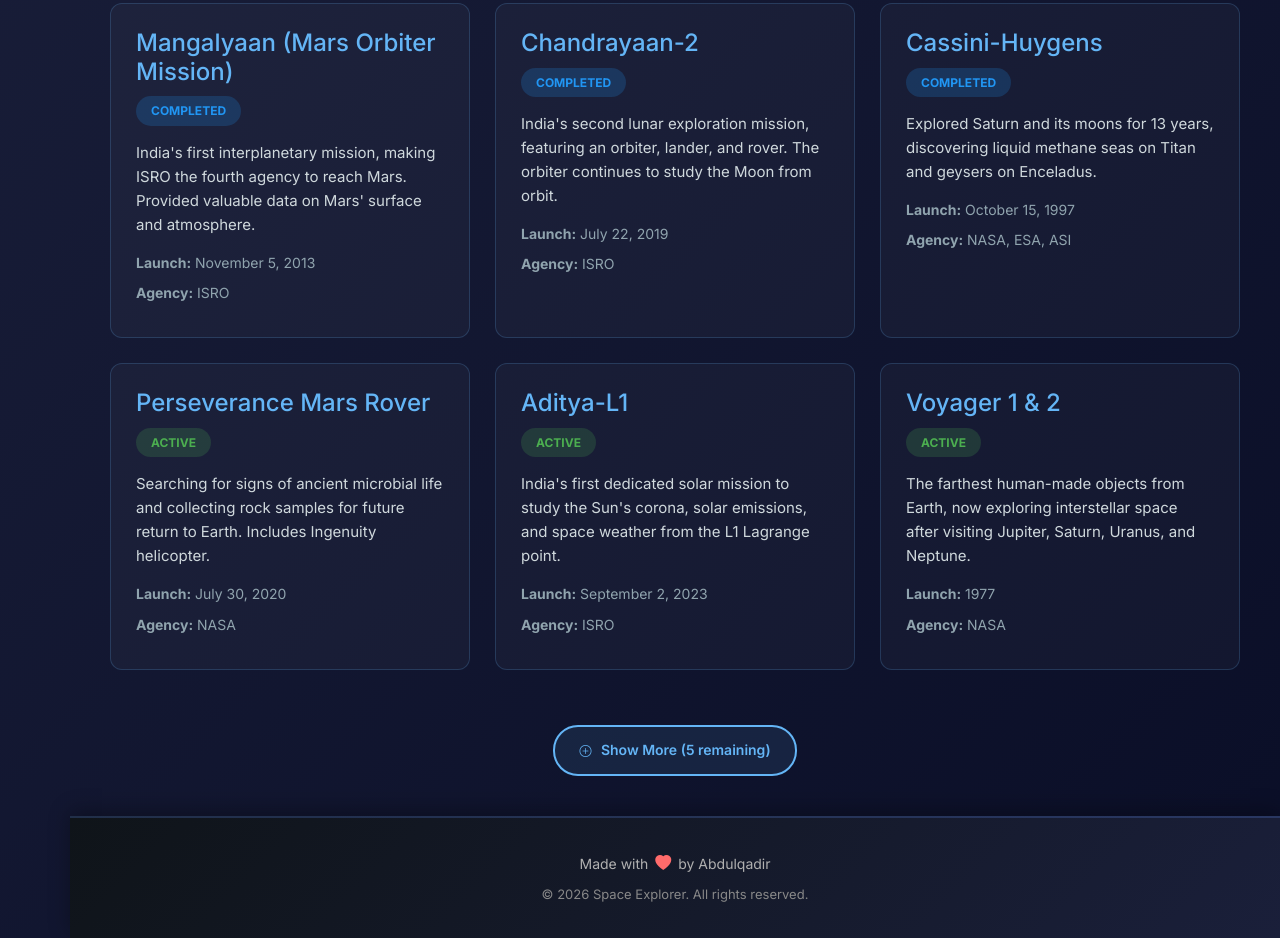
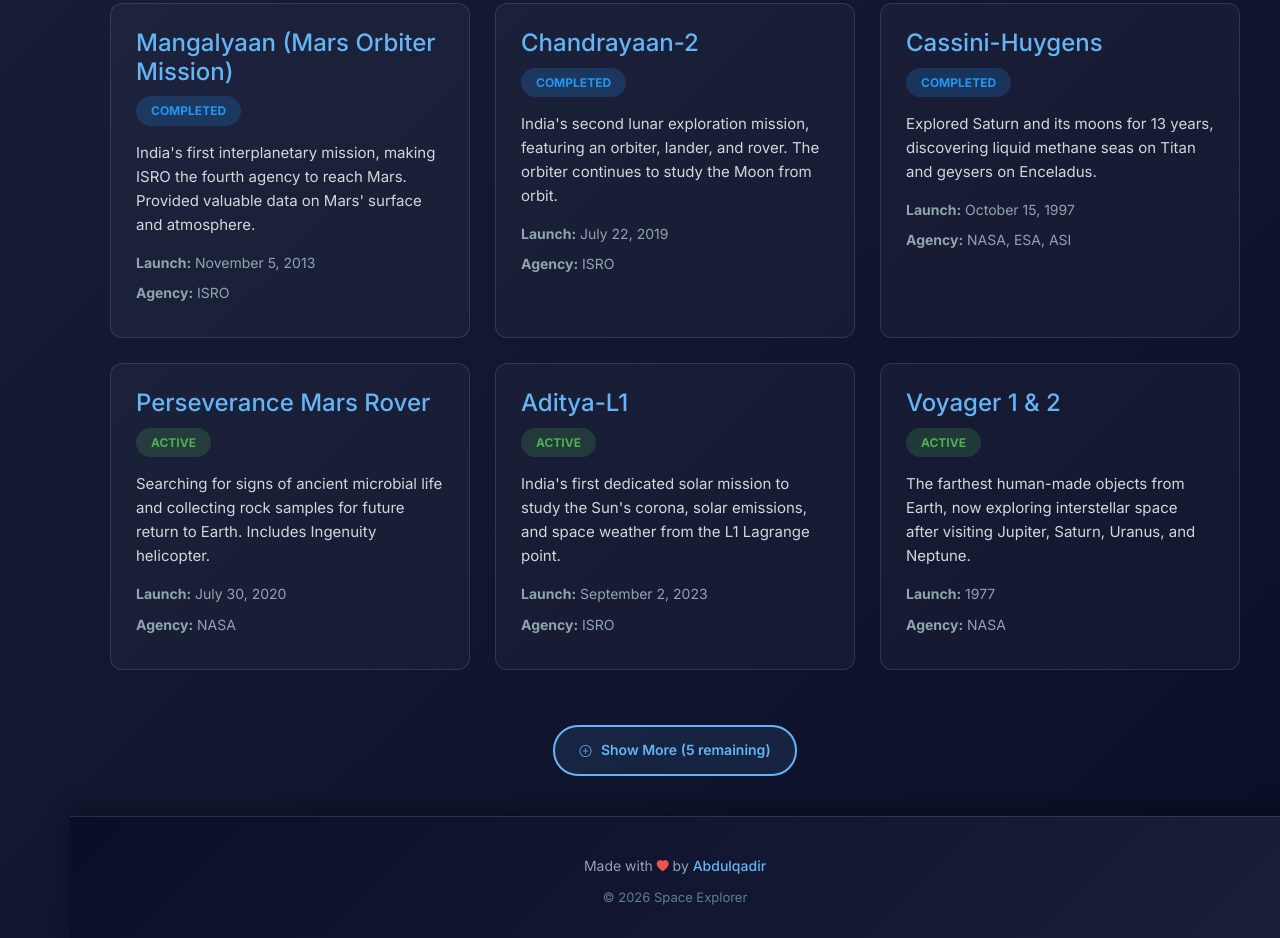
Before and after one commit to Abdulqadir-B/space-explorer, a website: page index.html in a window 1280 px wide. Shown: the part 3051-3989 px from the top of the page. Drawn offline with nearby package versions, Linux system fonts and the light colour scheme; no server answers; files whose address does not match are found by name.

Commit message:
updated the footer and some styling

```diff
--- a/css/style.css
+++ b/css/style.css
@@ -2281,27 +2281,10 @@
   font-size: 14px;
 }
 
-.footer-content .bi-heart-fill {
-  color: #ff6b6b;
-  animation: heartbeat 1.5s ease-in-out infinite;
-  font-size: 16px;
-  margin: 0 3px;
-}
-
 .footer-content .copyright {
   font-size: 13px;
   color: #888;
   margin-top: 5px;
-}
-
-@keyframes heartbeat {
-  0%,
-  100% {
-    transform: scale(1);
-  }
-  50% {
-    transform: scale(1.2);
-  }
 }
 
 /* Footer responsive adjustment when sidebar expands */
@@ -2415,3 +2398,87 @@
     font-size: 12px;
   }
 }
+
+/* ===== FOOTER STYLES ===== */
+.footer {
+  background: linear-gradient(135deg, #0a0e27 0%, #1a1f3a 100%);
+  border-top: 1px solid rgba(100, 181, 246, 0.2);
+  padding: 30px 20px;
+  text-align: center;
+  margin-left: 70px;
+  transition: margin-left 0.3s ease;
+}
+
+.sidebar.expanded ~ .main-content ~ .footer,
+.sidebar.expanded + .main-content + .footer {
+  margin-left: 280px;
+}
+
+.footer-content {
+  max-width: 1200px;
+  margin: 0 auto;
+}
+
+.footer-content p {
+  color: #90a4ae;
+  font-size: 14px;
+  margin-bottom: 8px;
+}
+
+.footer-content p:last-child {
+  margin-bottom: 0;
+}
+
+.footer-content .bi-heart-fill {
+  color: #ef5350;
+  font-size: 0.85em;
+  display: inline-block;
+  transition: transform 0.2s ease, color 0.2s ease;
+}
+
+.footer-content p:first-child:hover .bi-heart-fill {
+  transform: scale(1.15);
+  color: #ff6b6b;
+}
+
+.footer-content a {
+  color: #64b5f6;
+  text-decoration: none;
+  font-weight: 500;
+  position: relative;
+  transition: all 0.3s ease;
+}
+
+.footer-content a::after {
+  content: "";
+  position: absolute;
+  bottom: -2px;
+  left: 0;
+  width: 0;
+  height: 2px;
+  background: linear-gradient(90deg, #64b5f6, #90caf9);
+  transition: width 0.3s ease;
+}
+
+.footer-content a:hover {
+  color: #90caf9;
+  text-shadow: 0 0 10px rgba(100, 181, 246, 0.5);
+}
+
+.footer-content a:hover::after {
+  width: 100%;
+}
+
+.footer-content .copyright {
+  color: #607d8b;
+  font-size: 13px;
+  margin-top: 10px;
+}
+
+/* Mobile footer */
+@media (max-width: 768px) {
+  .footer {
+    margin-left: 0;
+    padding: 25px 15px;
+  }
+}
--- a/index.html
+++ b/index.html
@@ -273,8 +273,8 @@
     <!-- Footer -->
     <footer class="footer">
         <div class="footer-content">
-            <p>Made with <i class="bi bi-heart-fill"></i> by Abdulqadir</p>
-            <p class="copyright">&copy; <span id="current-year"></span> Space Explorer. All rights reserved.</p>
+            <p>Made with <i class="bi bi-heart-fill"></i> by <a href="https://github.com/Abdulqadir-B" target="_blank" rel="noopener noreferrer">Abdulqadir</a></p>
+            <p class="copyright">&copy; <span id="current-year"></span> Space Explorer</p>
         </div>
     </footer>
 
```
